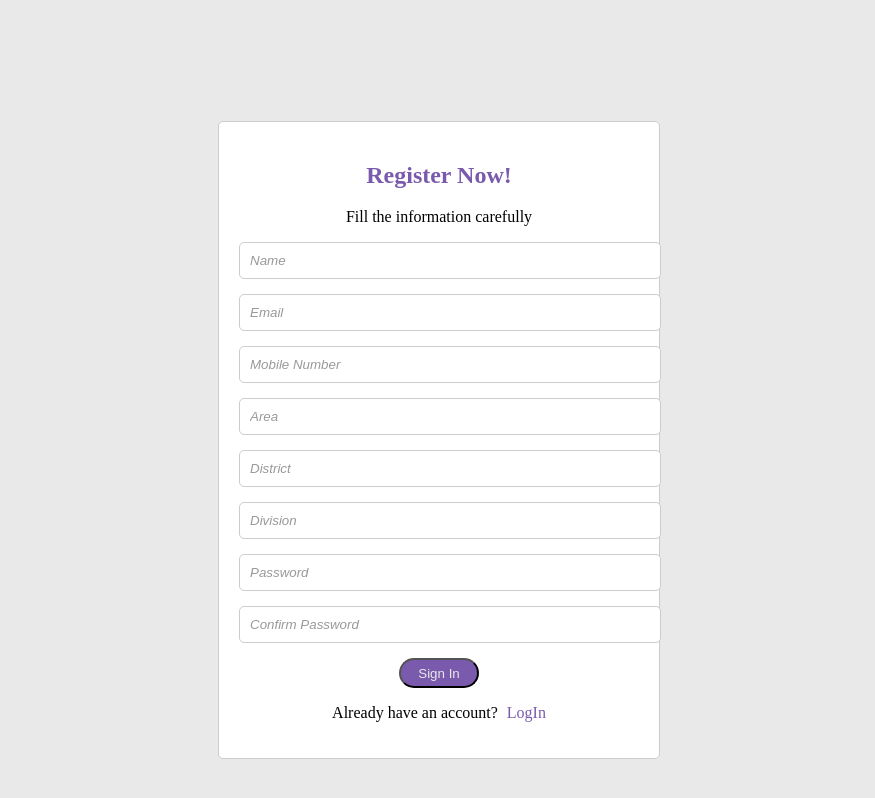
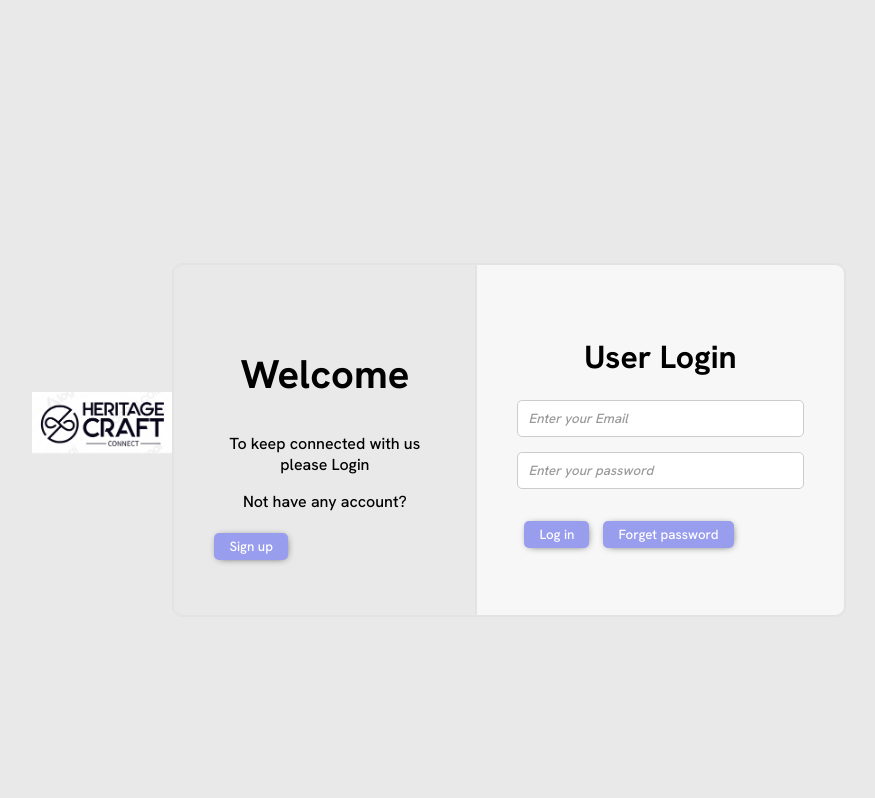
Before and after one commit to nafees-kaiser/SDP_Project, a React (Vite) app in the folder Frontend/: page / in a window 1280 px wide. Shown: the top 798 px of the page, without its empty margins (201-1076 px from the left). Built offline with nearby package versions, Linux system fonts and the light colour scheme.

Commit message:
Update login page

```diff
--- /dev/null
+++ b/Frontend/src/Login.jsx
@@ -0,0 +1,71 @@
+import React, { useState } from 'react';
+import './login.css';
+
+const LogIn = () => {
+    let [email, setEmail] = useState("");
+    let [password, setPassword] = useState("");
+
+    const changeEmail = (event) =>{
+        setEmail(event.target.value);
+        console.log(event.target.value);
+    }
+    const changePassword = (event) =>{
+        setPassword(event.target.value);
+        console.log(event.target.value);
+    }
+
+    const formSubmit = (event) => {
+        event.preventDefault();
+    }
+
+    return (
+        <div className="container">
+            <div className="logo">
+                <img src="./images/logo.png" alt="Logo" />
+            </div>
+            <div className="body-wrapper">
+                <div className="wrapper">
+                    <div className="title">
+                        <div className="heading">
+                            <h2 className="text-color font-family-header">Welcome</h2>
+                            <span className="text-color">
+                                To keep connected with us please Login
+                            </span>
+                        </div>
+                        <p className="text-color">Not have any account?</p>
+                        <button className="button">Sign up</button>
+                    </div>
+                    <form onSubmit={formSubmit} className="input">
+                        <h1>User Login</h1>
+                        {/* <div class="icons">
+                  <a href="#"><img src="#" alt="icon"></a>
+                  <a href="#"><img src="#" alt="icon"></a>
+                  <a href="#"><img src="#" alt="icon"></a>
+              </div> */}
+                        <div className="textboxes">
+                            <input
+                                type="text"
+                                placeholder="Enter your Email"
+                                onChange={changeEmail}
+                                value={email}
+                            />
+                            <input
+                                type="password"
+                                placeholder="Enter your password"
+                                onChange={changePassword}
+                                value={password}
+                            />
+                        </div>
+                        <div className="buttons">
+                            <button className="button">Log in</button>
+                            <button className="button">Forget password</button>
+                        </div>
+                    </form>
+                </div>
+            </div>
+        </div>
+
+    )
+}
+
+export default LogIn
--- a/Frontend/src/Sign_in.css
+++ b/Frontend/src/Sign_in.css
@@ -1,6 +1,7 @@
 body {
   background-color: #E9E9E9;
 }
+
 /* SignIn.css */
 .container {
   display: flex;
@@ -18,13 +19,16 @@ body {
   background-color: #fff;
   text-align: center;
 }
+
 .container .form-container h2 {
   color: #795AAC;
 }
+
 .container .form-container p span {
   color: #795AAC;
   margin-left: 5px;
 }
+
 .form-container label {
   display: block;
   margin-bottom: 10px;
@@ -37,6 +41,7 @@ body {
   border: 1px solid #ccc;
   border-radius: 5px;
 }
+
 .btn {
   width: 80px;
   height: 30px;
--- /dev/null
+++ b/Frontend/src/login.css
@@ -0,0 +1,131 @@
+
+@import url('https://fonts.googleapis.com/css2?family=Great+Vibes&family=Hanken+Grotesk:wght@500;700;800&family=Inter&display=swap');
+
+* {
+    box-sizing: border-box;
+
+}
+.font-family-header{
+    /* font-family: 'Great Vibes', cursive; */
+    font-size: 40px;
+}
+/* .text-color {
+    color: white;
+} */
+
+body {
+    font-family: 'Hanken Grotesk', sans-serif;
+    /* background: rgb(121, 90, 172);
+    background: linear-gradient(90deg, rgba(121, 90, 172, 1) 0%, rgba(123, 73, 170, 1) 33%, rgba(117, 123, 69, 1) 100%); */
+
+}
+.logo{
+    margin: 0;
+    padding: 0;
+}
+.logo img{
+    width: 140px;
+}
+.container {
+    padding: 0 80px;
+}
+
+.body-wrapper {
+    display: flex;
+    flex-direction: column;
+    justify-content: center;
+    align-items: center;
+    min-height: 80vh;
+
+}
+
+.title {
+    border: 1px solid #e3e3e3;
+    position: relative;
+    /* background: url('./images/art.jpg') no-repeat center center/cover; */
+    /* background-color: rgba(0, 0, 0, 0.4); */
+    border-top-left-radius: 10px;
+    border-bottom-left-radius: 10px;
+    display: flex;
+    flex-direction: column;
+    width: 80%;
+    padding: 50px 40px;
+}
+
+/* .title::before {
+    content: "";
+    background: url('./images/art.jpg') no-repeat center center/cover;
+    position: absolute;
+    width: 100%;
+    height: 100%;
+    top: 0px;
+    left: 0px;
+    z-index: -1;
+    opacity: 0.80;
+
+} */
+
+.input {
+    background-color: rgba(255, 255, 255, 0.634);
+    border: 1px solid #e3e3e3;
+    border-top-right-radius: 10px;
+    border-bottom-right-radius: 10px;
+    display: flex;
+    flex-direction: column;
+    width: 100%;
+    padding: 50px 40px;
+}
+
+.title button {
+    margin: 5px 0px;
+}
+
+.wrapper {
+    border: 1px solid #e3e3e3;
+    border-radius: 10px;
+    display: flex;
+    width: fit-content;
+}
+
+.textboxes {
+    display: flex;
+    flex-direction: column;
+
+}
+
+.textboxes input {
+    padding: 10px;
+    margin-bottom: 15px;
+    border: 1px solid #ccc;
+    border-radius: 5px;
+}
+
+.textboxes input::placeholder {
+    font-family: 'Hanken Grotesk', sans-serif;
+}
+
+.buttons {
+    display: flex;
+    margin: 12px 0px;
+}
+
+.icons {
+    border: 1px solid black;
+}
+
+.button {
+    font-family: 'Hanken Grotesk', sans-serif;
+    background-color: #999dee;
+    color: white;
+    width: fit-content;
+    padding: 5px 15px;
+    margin: 5px 7px;
+    border: transparent;
+    border-radius: 5px;
+    box-shadow: 1px 1px 8px -4px black;
+}
+
+.button:hover {
+    background-color: #999deea9;
+
+}
--- a/Frontend/src/main.jsx
+++ b/Frontend/src/main.jsx
@@ -3,9 +3,11 @@ import ReactDOM from 'react-dom/client'
 import App from './App.jsx'
 
 import SignIn from './Sign_in.jsx'
+import LogIn from './Login.jsx'
 
 ReactDOM.createRoot(document.getElementById('root')).render(
   <React.StrictMode>
-    <SignIn/>
+    {/* <SignIn/> */}
+    <LogIn/>
   </React.StrictMode>,
 )
```
Also changed, not shown: Frontend/text.html (added, +53 -0 lines), Frontend/images/art.jpg (added), Frontend/images/logo.png (added). Lines whose indentation alone changed are shown as unchanged.
